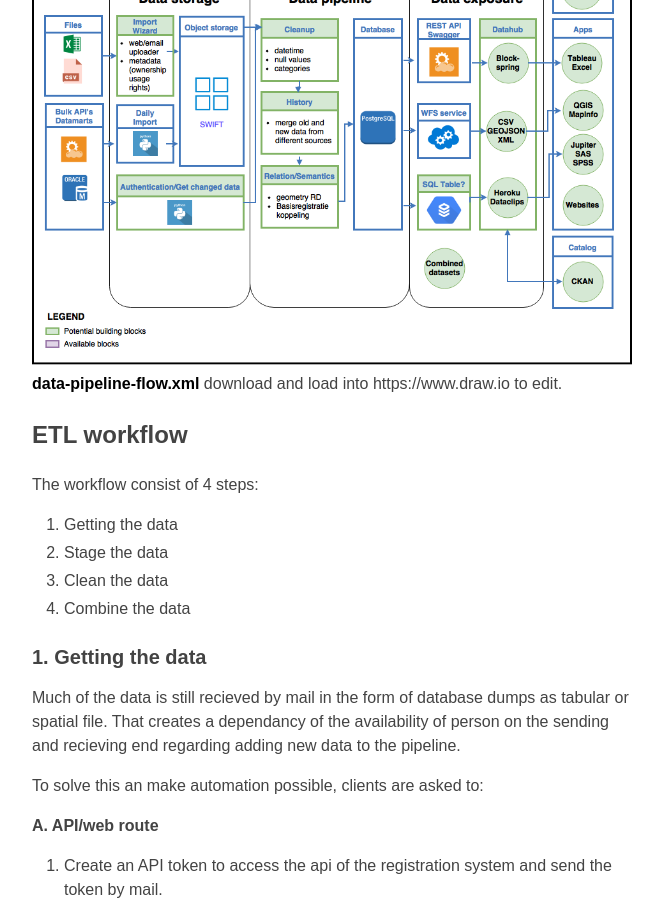
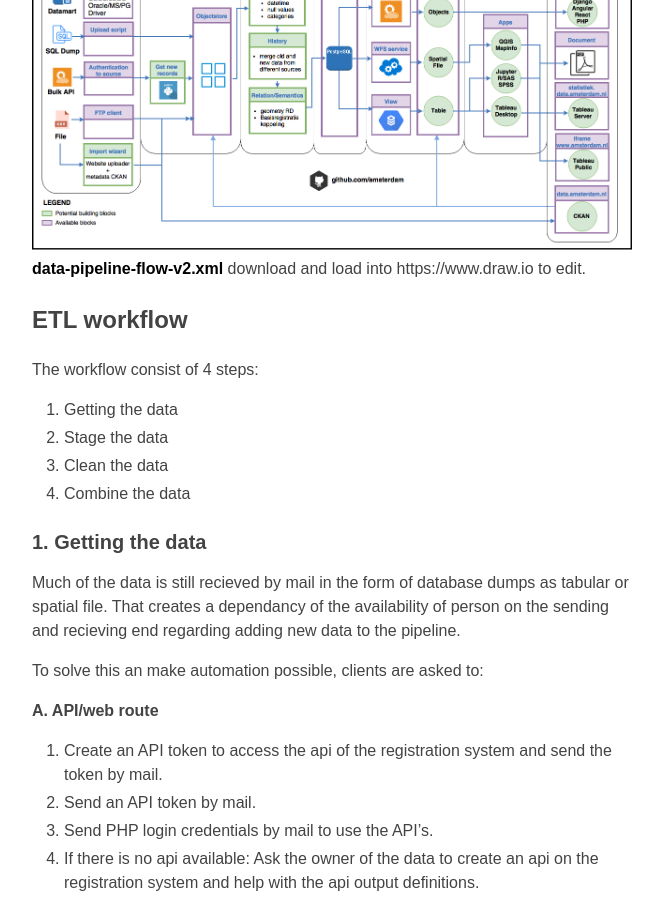
Before and after one commit to Amsterdam/amsterdam.github.io, a Jekyll site: the page built from guides/data-pipeline.md, in a window 1280 px wide and 900 px high, scrolled down 1076 px. Shown: the whole window, without its empty margins (138-801 px from the left). Built offline with Jekyll 4.4.1, drawn with Linux system fonts in a browser that asks for light colours; our own code applies the rules of GitHub Pages for plain Markdown files.

Commit message:
updated schema png

```diff
--- a/guides/data-pipeline.md
+++ b/guides/data-pipeline.md
@@ -21,8 +21,8 @@ We use a these principles:
 - Use a [Postgres](https://www.postgresql.org) with [Postgis](http://postgis.net) extension [Docker image](https://hub.docker.com/r/amsterdam/postgres/) as a data storage and cleaning/merge solution.([Postgis])
 - We always try to improve the data quality of the clients data supplier where possible by explaining and showing the benefits of integrating https://api.data.amsterdam.nl endpoints to use [basisregistraties](https://www.amsterdam.nl/stelselpedia/) to achieve the first principle.
 
-<img src="/images/data-pipeline-flow.png" width="800">
-<a href="/images/data-pipeline-flow.xml">data-pipeline-flow.xml</a> download and load into https://www.draw.io to edit.
+<img src="/images/data-pipeline-flow-v2.png" width="800">
+<a href="/images/data-pipeline-flow-v2.xml">data-pipeline-flow-v2.xml</a> download and load into https://www.draw.io to edit.
 
 ## ETL workflow
 
```
